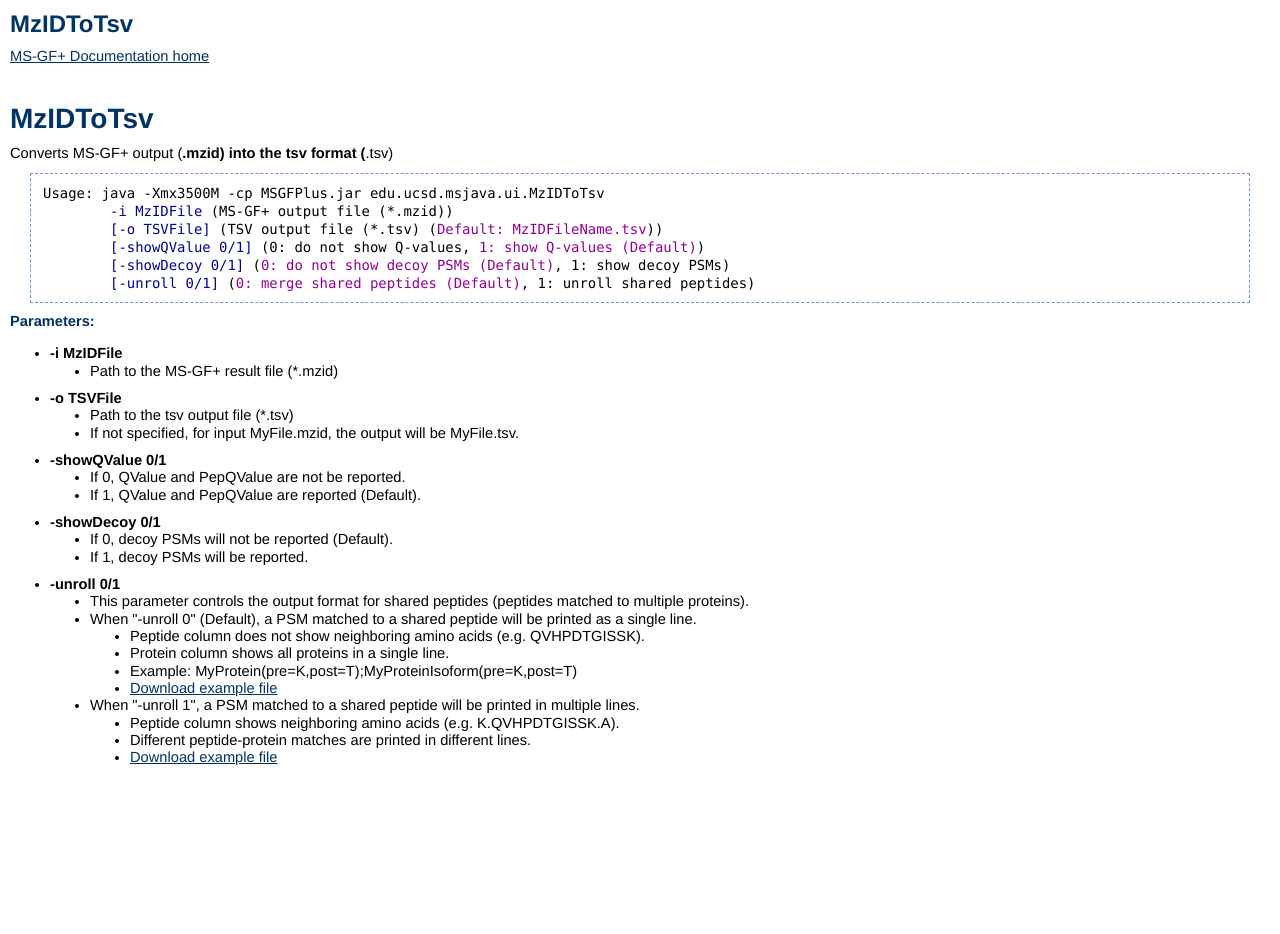
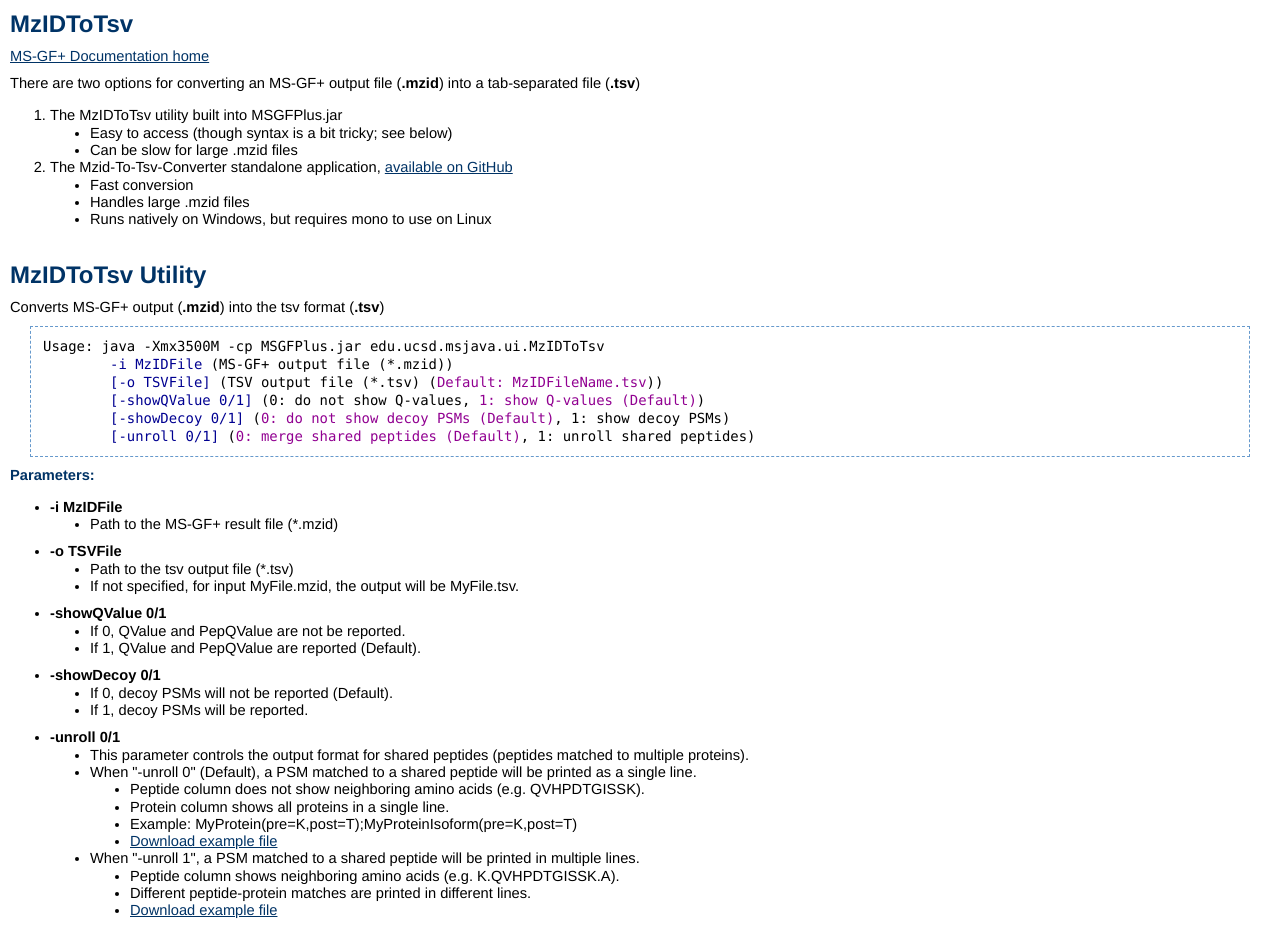
Before and after one commit to MSGFPlus/msgfplus, a plain HTML site: page doc/MzidToTsv.html in a window 1280 px wide. Before the commit the page ends 800 px from the top, so only its background shows below. Drawn offline with Linux system fonts and the light colour scheme.

Commit message:
Link to the Mzid-To-Tsv-Converter utility

```diff
--- a/doc/MzidToTsv.html
+++ b/doc/MzidToTsv.html
@@ -13,8 +13,26 @@
         <a href="index.html">MS-GF+ Documentation home</a>
     </p>
 
-    <h1>MzIDToTsv</h1>
-    <p>Converts MS-GF+ output (<b>.mzid) into the tsv format (</b>.tsv)</p>
+    <p>There are two options for converting an MS-GF+ output file (<b>.mzid</b>) into a tab-separated file (<b>.tsv</b>)</p>
+    <ol>
+    <li>The MzIDToTsv utility built into MSGFPlus.jar
+        <ul>
+        <li>Easy to access (though syntax is a bit tricky; see below)</li>
+        <li>Can be slow for large .mzid files</li>
+        </ul>
+    </li>
+    <li>The Mzid-To-Tsv-Converter standalone application, <a href="https://github.com/PNNL-Comp-Mass-Spec/Mzid-To-Tsv-Converter/releases">available on GitHub</a>
+        <ul>
+        <li>Fast conversion</li>
+        <li>Handles large .mzid files</li>
+        <li>Runs natively on Windows, but requires mono to use on Linux</li>
+        </ul>
+    </li>
+    </ol>
+
+    <h2>MzIDToTsv Utility</h2>
+
+    <p>Converts MS-GF+ output (<b>.mzid</b>) into the tsv format (<b>.tsv</b>)</p>
 
     <div class="codePanel">
       <pre class="code">Usage: java -Xmx3500M -cp MSGFPlus.jar edu.ucsd.msjava.ui.MzIDToTsv
```
Also changed, not shown: doc/MS-GFDB.html (+1 -0 lines), 1 other file.
